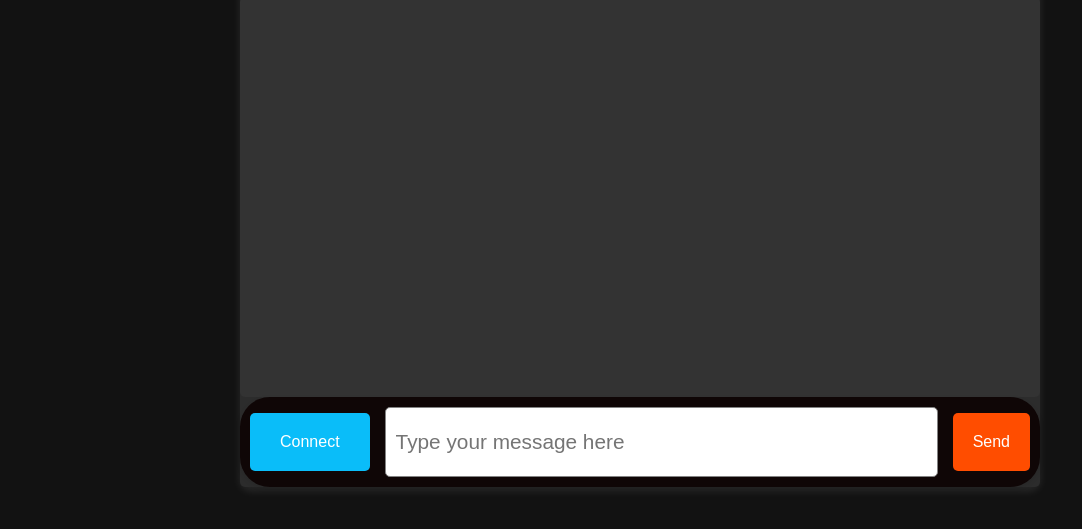
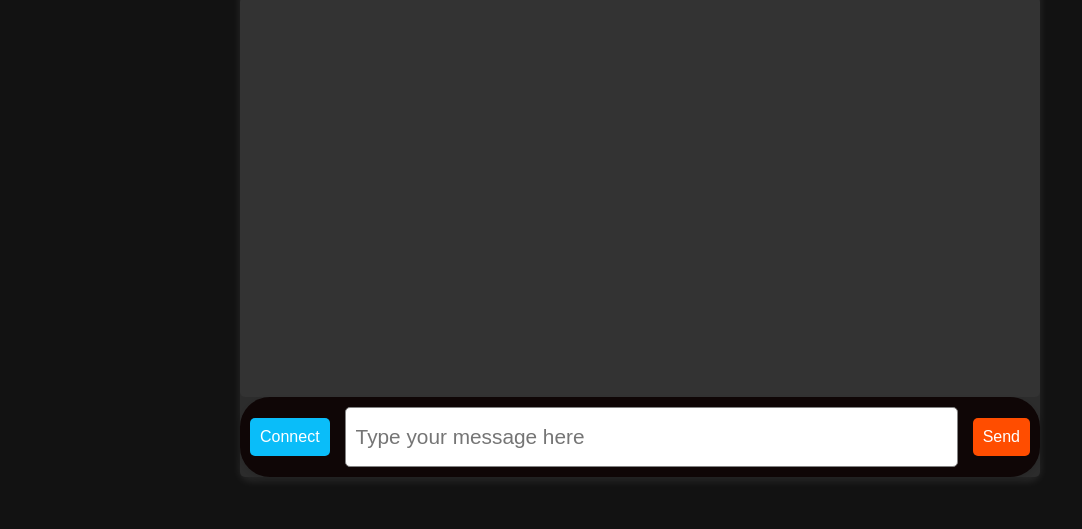
Before and after one commit to SaiChara17/Vitorangechat, a website: page public/text.html in a window 1280 px wide. Shown: the part 139-668 px from the top of the page, without its empty margins (0-1082 px from the left). Drawn offline with nearby package versions, Linux system fonts and the light colour scheme; a web font is replaced by a local one.

Commit message:
Update text.html

```diff
--- a/public/text.html
+++ b/public/text.html
@@ -252,8 +252,8 @@ body {
 
 
 #message-input {
-    height: 70px;
-    width: 90%;
+    height: 60px;
+    width: 100%;
     padding: 10px;
     border: 1px solid rgb(131, 131, 131);
     border-radius: 5px;
@@ -261,7 +261,7 @@ body {
 }
 
 #send-button {
-    padding: 20px 20px;
+    padding: 10px 10px;
     background-color: #ff4d00;
     color: white;
     border: none;
@@ -276,7 +276,7 @@ body {
 }
 
 .connect-button {
-    padding: 20px 30px;
+    padding: 10px 10px;
     background-color: rgb(10, 189, 249);
     color: white;
     border: none;
```
